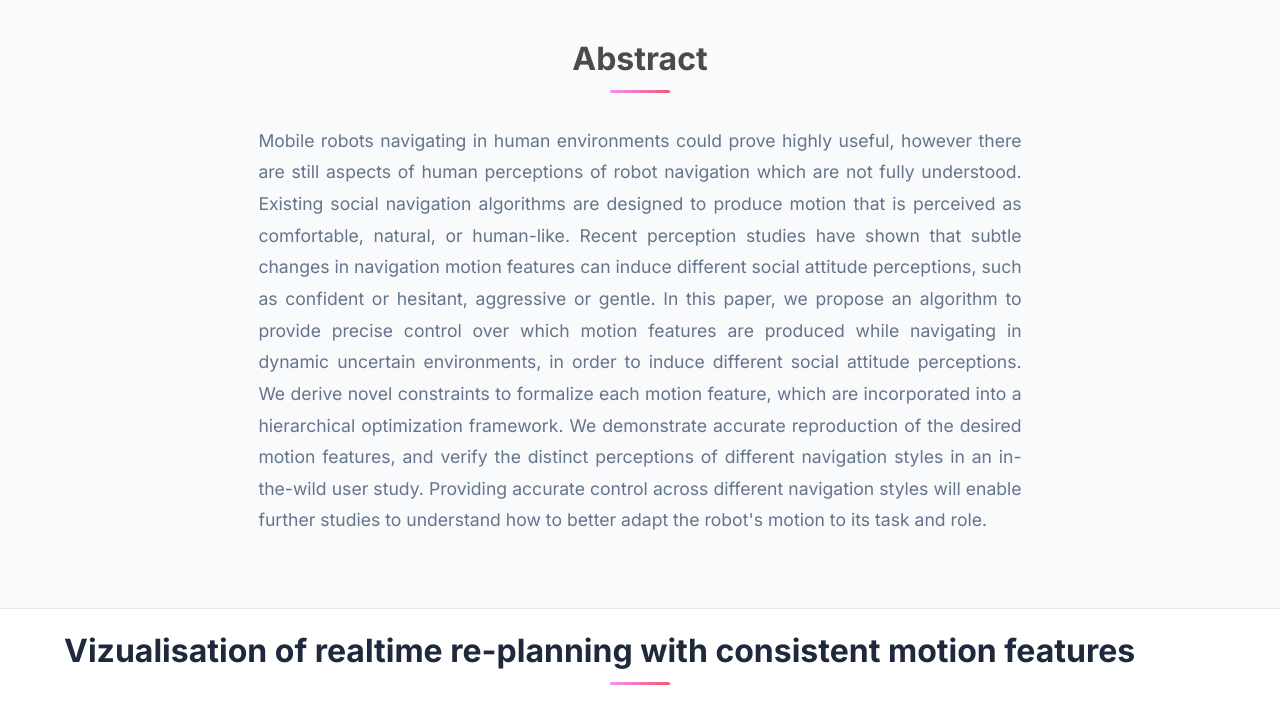
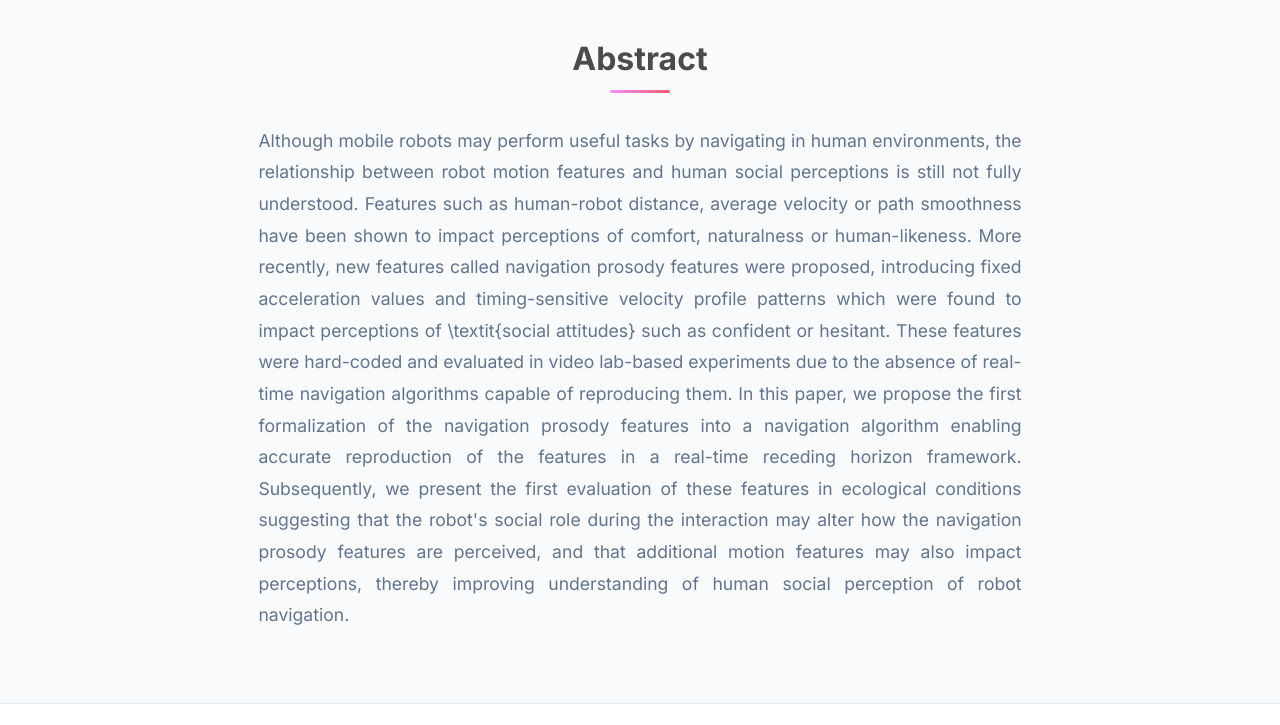
Before and after one commit to anonymousResearcher493/navigation-prosody-styles.github.io, a plain HTML site: page index.html in a window 1280 px wide. Shown: the part 1340-2065 px from the top of the page. Drawn offline with nearby package versions, Linux system fonts and the light colour scheme; some icons are missing.

Commit message:
Update index.html

```diff
--- a/index.html
+++ b/index.html
@@ -273,7 +273,7 @@
         <div class="content has-text-justified">
           <!-- TODO: Replace with your paper abstract -->
           <p>
-            Mobile robots navigating in human environments could prove highly useful, however there are still aspects of human perceptions of robot navigation which are not fully understood. Existing social navigation algorithms are designed to produce motion that is perceived as comfortable, natural, or human-like. Recent perception studies have shown that subtle changes in navigation motion features can induce different social attitude perceptions, such as confident or hesitant, aggressive or gentle. In this paper, we propose an algorithm to provide precise control over which motion features are produced while navigating in dynamic uncertain environments, in order to induce different social attitude perceptions. We derive novel constraints to formalize each motion feature, which are incorporated into a hierarchical optimization framework. We demonstrate accurate reproduction of the desired motion features, and verify the distinct perceptions of different navigation styles in an in-the-wild user study. Providing accurate control across different navigation styles will enable further studies to understand how to better adapt the robot's motion to its task and role.
+            Although mobile robots may perform useful tasks by navigating in human environments, the relationship between robot motion features and human social perceptions is still not fully understood. Features such as human-robot distance, average velocity or path smoothness have been shown to impact perceptions of comfort, naturalness or human-likeness. More recently, new features called navigation prosody features were proposed, introducing fixed acceleration values and timing-sensitive velocity profile patterns which were found to impact perceptions of \textit{social attitudes} such as confident or hesitant. These features were hard-coded and evaluated in video lab-based experiments due to the absence of real-time navigation algorithms capable of reproducing them. In this paper, we propose the first formalization of the navigation prosody features into a navigation algorithm enabling accurate reproduction of the features in a real-time receding horizon framework. Subsequently, we present the first evaluation of these features in ecological conditions suggesting that the robot's social role during the interaction may alter how the navigation prosody features are perceived, and that additional motion features may also impact perceptions, thereby improving understanding of human social perception of robot navigation.
           </p>
         </div>
       </div>
```
